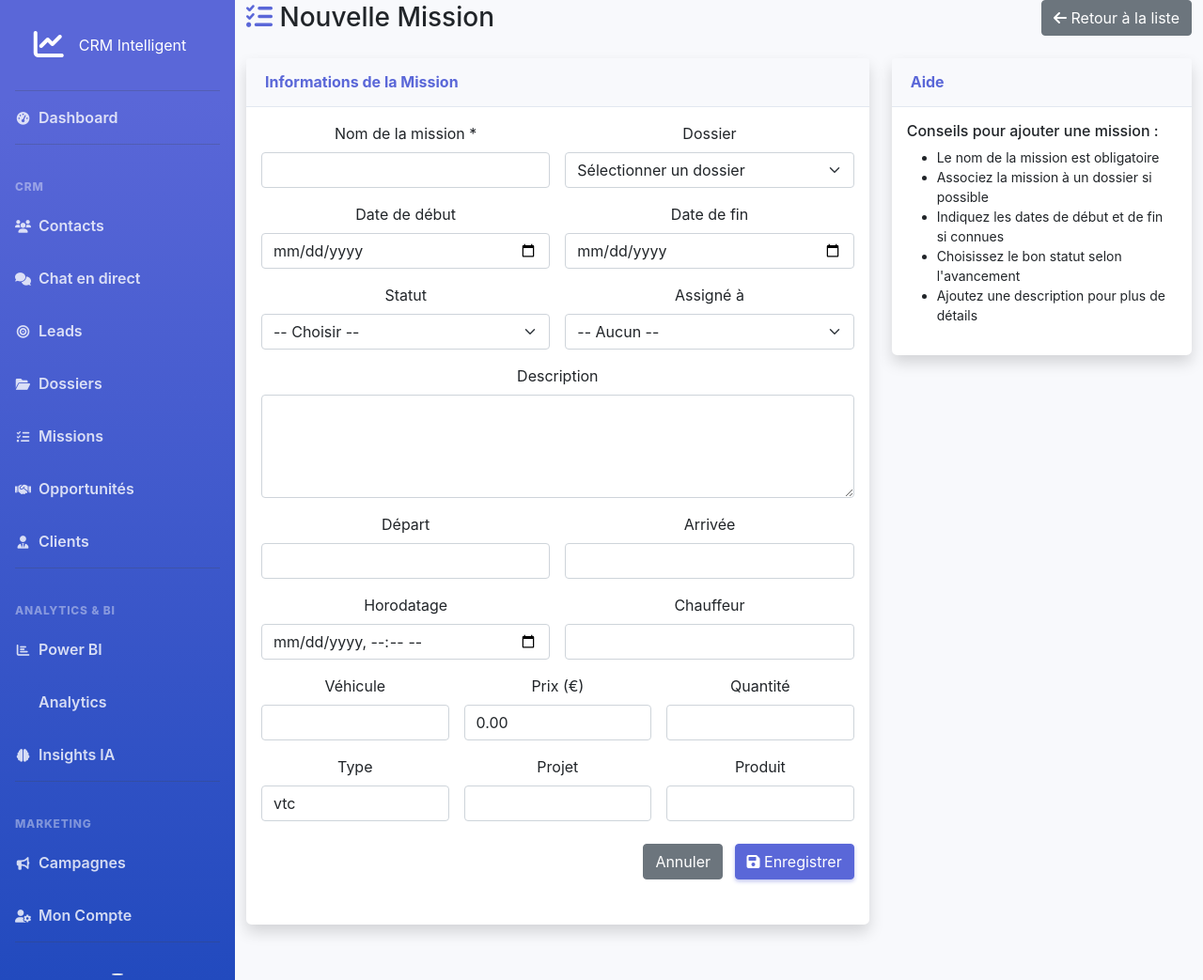
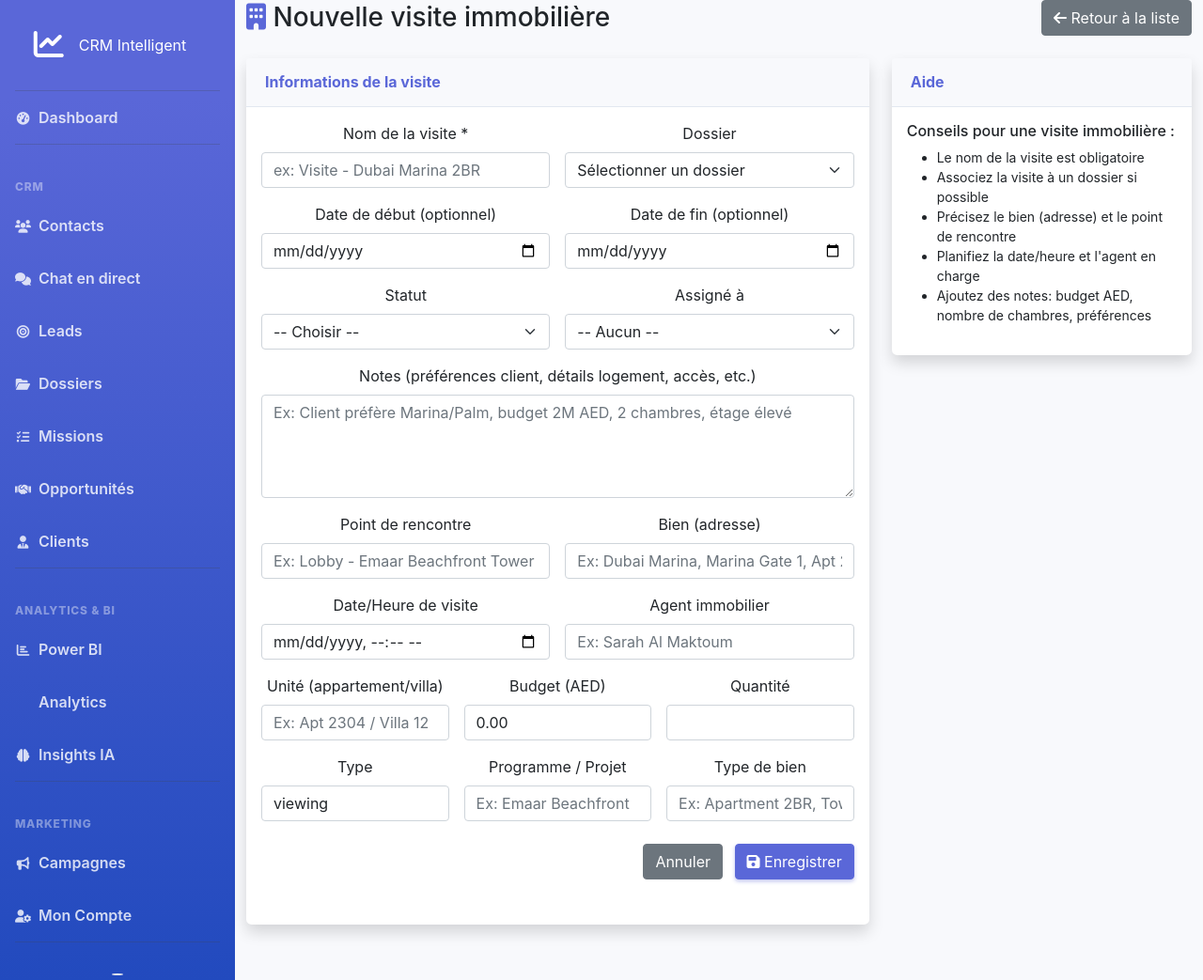
Before and after one commit to fullstackDonya/intranet-DRN, a PHP site: page /crm/mission_add.php in a window 1280 px wide. Shown: the whole page at 94% size. Run offline with PHP 8.4, Linux system fonts and the light colour scheme.

Commit message:
Refactor: Rename mission to property viewing and update labels
Co-authored-by: donya.bcontact <donya.bcontact@gmail.com>

```diff
--- a/crm/mission_add.php
+++ b/crm/mission_add.php
@@ -1,7 +1,7 @@
 <?php
 require_once 'includes/mission_add.php';
 
-$page_title = "Ajouter une Mission - CRM Intelligent";
+$page_title = "Nouvelle visite immobilière - DRN (Dubai)";
 ?>
 <!DOCTYPE html>
 <html lang="fr">
@@ -19,7 +19,7 @@ $page_title = "Ajouter une Mission - CRM Intelligent";
         <div class="main-content">
             <div class="container-fluid">
                 <div class="d-sm-flex align-items-center justify-content-between mb-4">
-                    <h1 class="h3 mb-0 text-gray-800"><i class="fas fa-tasks text-primary"></i> Nouvelle Mission</h1>
+                    <h1 class="h3 mb-0 text-gray-800"><i class="fas fa-building text-primary"></i> Nouvelle visite immobilière</h1>
                     <a href="missions.php" class="btn btn-secondary"><i class="fas fa-arrow-left"></i> Retour à la liste</a>
                 </div>
 
@@ -27,7 +27,7 @@ $page_title = "Ajouter une Mission - CRM Intelligent";
                     <div class="col-lg-8">
                         <div class="card shadow">
                             <div class="card-header">
-                                <h6 class="m-0 font-weight-bold text-primary">Informations de la Mission</h6>
+                                <h6 class="m-0 font-weight-bold text-primary">Informations de la visite</h6>
                             </div>
                             <div class="card-body">
                                 <form method="post" action="./includes/mission_add.php" id="mission-form" novalidate autocomplete="off">
@@ -35,8 +35,8 @@ $page_title = "Ajouter une Mission - CRM Intelligent";
 
                                     <div class="row g-3">
                                         <div class="col-md-6">
-                                            <label for="mission_name" class="form-label">Nom de la mission *</label>
-                                            <input type="text" name="name" id="mission_name" class="form-control" required maxlength="255" value="">
+                                            <label for="mission_name" class="form-label">Nom de la visite *</label>
+                                            <input type="text" name="name" id="mission_name" class="form-control" required maxlength="255" value="" placeholder="ex: Visite - Dubai Marina 2BR">
                                         </div>
                                         <div class="col-md-6">
                                             <label for="folder_id" class="form-label">Dossier</label>
@@ -49,11 +49,11 @@ $page_title = "Ajouter une Mission - CRM Intelligent";
                                         </div>
 
                                         <div class="col-md-6">
-                                            <label for="start_date" class="form-label">Date de début</label>
+                                            <label for="start_date" class="form-label">Date de début (optionnel)</label>
                                             <input type="date" name="start_date" id="start_date" class="form-control" value="">
                                         </div>
                                         <div class="col-md-6">
-                                            <label for="end_date" class="form-label">Date de fin</label>
+                                            <label for="end_date" class="form-label">Date de fin (optionnel)</label>
                                             <input type="date" name="end_date" id="end_date" class="form-control" value="">
                                         </div>
 
@@ -79,35 +79,35 @@ $page_title = "Ajouter une Mission - CRM Intelligent";
                                         </div>
 
                                         <div class="col-12">
-                                            <label for="description" class="form-label">Description</label>
-                                            <textarea name="description" id="description" class="form-control" rows="4"></textarea>
+                                            <label for="description" class="form-label">Notes (préférences client, détails logement, accès, etc.)</label>
+                                            <textarea name="description" id="description" class="form-control" rows="4" placeholder="Ex: Client préfère Marina/Palm, budget 2M AED, 2 chambres, étage élevé"></textarea>
                                         </div>
 
                                         <div class="col-md-6">
-                                            <label for="departure" class="form-label">Départ</label>
-                                            <input type="text" name="departure" id="departure" class="form-control" maxlength="255" value="">
+                                            <label for="departure" class="form-label">Point de rencontre</label>
+                                            <input type="text" name="departure" id="departure" class="form-control" maxlength="255" value="" placeholder="Ex: Lobby - Emaar Beachfront Tower A">
                                         </div>
                                         <div class="col-md-6">
-                                            <label for="arrival" class="form-label">Arrivée</label>
-                                            <input type="text" name="arrival" id="arrival" class="form-control" maxlength="255" value="">
+                                            <label for="arrival" class="form-label">Bien (adresse)</label>
+                                            <input type="text" name="arrival" id="arrival" class="form-control" maxlength="255" value="" placeholder="Ex: Dubai Marina, Marina Gate 1, Apt 2304">
                                         </div>
 
                                         <div class="col-md-6">
-                                            <label for="datetime" class="form-label">Horodatage</label>
+                                            <label for="datetime" class="form-label">Date/Heure de visite</label>
                                             <input type="datetime-local" name="datetime" id="datetime" class="form-control" value="">
                                         </div>
                                         <div class="col-md-6">
-                                            <label for="driver" class="form-label">Chauffeur</label>
-                                            <input type="text" name="driver" id="driver" class="form-control" maxlength="255" value="">
+                                            <label for="driver" class="form-label">Agent immobilier</label>
+                                            <input type="text" name="driver" id="driver" class="form-control" maxlength="255" value="" placeholder="Ex: Sarah Al Maktoum">
                                         </div>
 
                                         <div class="col-md-4">
-                                            <label for="vehicle" class="form-label">Véhicule</label>
-                                            <input type="text" name="vehicle" id="vehicle" class="form-control" maxlength="255" value="">
+                                            <label for="vehicle" class="form-label">Unité (appartement/villa)</label>
+                                            <input type="text" name="vehicle" id="vehicle" class="form-control" maxlength="255" value="" placeholder="Ex: Apt 2304 / Villa 12">
                                         </div>
                                         <div class="col-md-4">
-                                            <label for="prix" class="form-label">Prix (€)</label>
-                                            <input type="number" name="prix" id="prix" class="form-control" step="0.01" value="0.00">
+                                            <label for="prix" class="form-label">Budget (AED)</label>
+                                            <input type="number" name="prix" id="prix" class="form-control" step="0.01" value="0.00" placeholder="Ex: 2000000">
                                         </div>
                                         <div class="col-md-4">
                                             <label for="quantity" class="form-label">Quantité</label>
@@ -116,15 +116,15 @@ $page_title = "Ajouter une Mission - CRM Intelligent";
 
                                         <div class="col-md-4">
                                             <label for="type" class="form-label">Type</label>
-                                            <input type="text" name="type" id="type" class="form-control" maxlength="50" value="vtc">
+                                            <input type="text" name="type" id="type" class="form-control" maxlength="50" value="viewing" placeholder="Ex: viewing, inspection, handover">
                                         </div>
                                         <div class="col-md-4">
-                                            <label for="project" class="form-label">Projet</label>
-                                            <input type="text" name="project" id="project" class="form-control" maxlength="255" value="">
+                                            <label for="project" class="form-label">Programme / Projet</label>
+                                            <input type="text" name="project" id="project" class="form-control" maxlength="255" value="" placeholder="Ex: Emaar Beachfront">
                                         </div>
                                         <div class="col-md-4">
-                                            <label for="product" class="form-label">Produit</label>
-                                            <input type="text" name="product" id="product" class="form-control" maxlength="255" value="">
+                                            <label for="product" class="form-label">Type de bien</label>
+                                            <input type="text" name="product" id="product" class="form-control" maxlength="255" value="" placeholder="Ex: Apartment 2BR, Townhouse, Villa">
                                         </div>
 
                                         <div class="mt-4 text-end">
@@ -147,13 +147,13 @@ $page_title = "Ajouter une Mission - CRM Intelligent";
                                 <h6 class="m-0 font-weight-bold text-primary">Aide</h6>
                             </div>
                             <div class="card-body">
-                                <h6>Conseils pour ajouter une mission :</h6>
+                                <h6>Conseils pour une visite immobilière :</h6>
                                 <ul class="small">
-                                    <li>Le nom de la mission est obligatoire</li>
-                                    <li>Associez la mission à un dossier si possible</li>
-                                    <li>Indiquez les dates de début et de fin si connues</li>
-                                    <li>Choisissez le bon statut selon l'avancement</li>
-                                    <li>Ajoutez une description pour plus de détails</li>
+                                    <li>Le nom de la visite est obligatoire</li>
+                                    <li>Associez la visite à un dossier si possible</li>
+                                    <li>Précisez le bien (adresse) et le point de rencontre</li>
+                                    <li>Planifiez la date/heure et l'agent en charge</li>
+                                    <li>Ajoutez des notes: budget AED, nombre de chambres, préférences</li>
                                 </ul>
                             </div>
                         </div>
@@ -165,14 +165,19 @@ $page_title = "Ajouter une Mission - CRM Intelligent";
     </div>
 
 <script>
-// validation minimale côté client
+// Petites aides de saisie: si nom vide, proposer à partir de l'adresse
 document.getElementById('mission-form').addEventListener('submit', function(e){
     var name = document.getElementById('mission_name').value.trim();
     if(!name){
-        e.preventDefault();
-        alert('Le nom de la mission est requis.');
-        document.getElementById('mission_name').focus();
-        return false;
+        const addr = (document.getElementById('arrival').value || '').trim();
+        if(addr){
+            document.getElementById('mission_name').value = 'Visite - ' + addr;
+        } else {
+            e.preventDefault();
+            alert('Le nom de la visite est requis.');
+            document.getElementById('mission_name').focus();
+            return false;
+        }
     }
     return true;
 });
```
